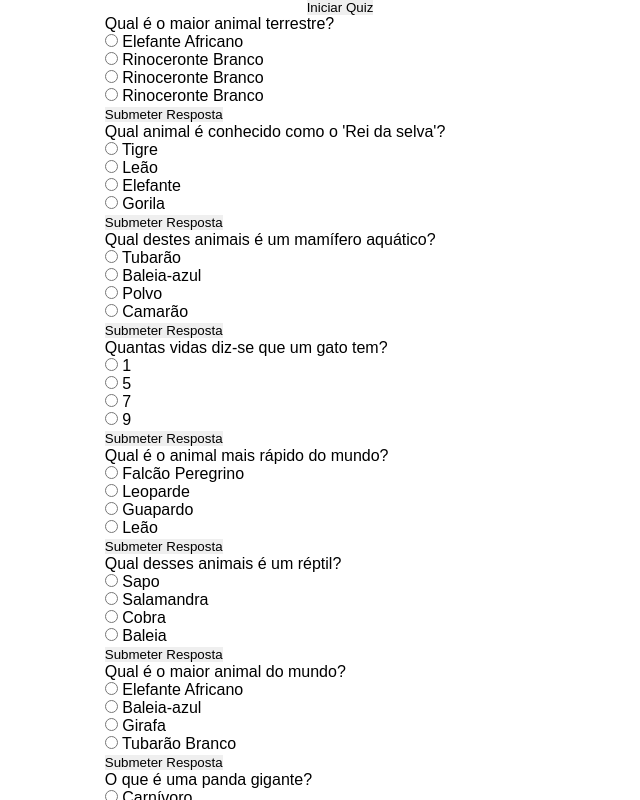
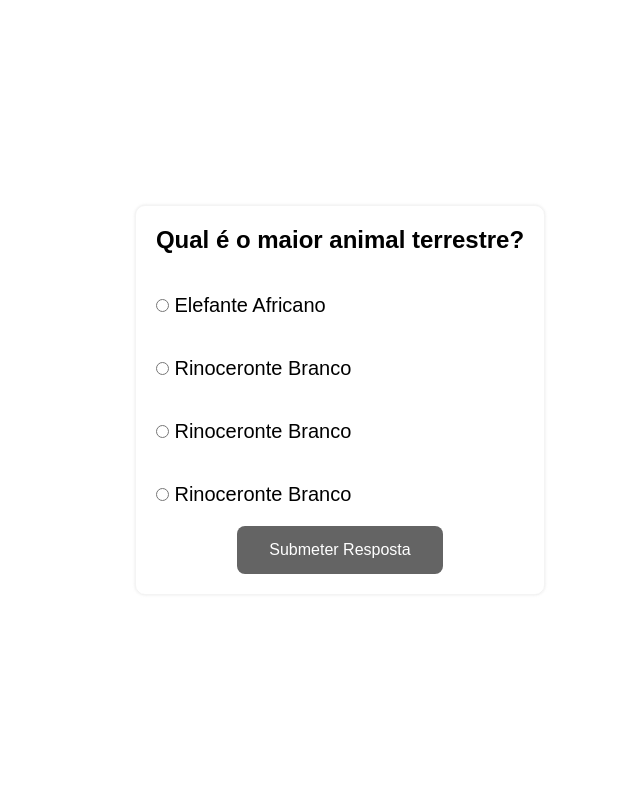
Before and after one commit to HeitorDalla/quiz-project, a plain HTML site: page index.html in a window 1280 px wide. Both pictures are taken after a click on the button "Iniciar Quiz". Shown: the top 800 px of the page, without its empty margins (300-940 px from the left). Drawn offline with Linux system fonts and the light colour scheme.

Commit message:
Arquivo HTML e CSS finalizado, faltando apenas o container de respostas

```diff
--- a/index.html
+++ b/index.html
@@ -14,10 +14,10 @@
             <button id="iniciarQuiz">Iniciar Quiz</button>
         </div>
 
-        <div id="perguntas">
-            <div id="pergunta">
+        <div id="perguntas" style="display: none;">
+            <div class="pergunta">
                 <!-- Sera adicionado um quebra de linha no Javascript -->
-                <label for="ipergunta">Qual é o maior animal terrestre?</label>
+                <h2 id="perguntaQuiz">Qual é o maior animal terrestre?</h2>
                 <!-- Sera adicionado um quebra de linha no Javascript -->
                 <div id="opcoes">
                     <div class="opcao">
@@ -41,12 +41,12 @@
                     </div>
                     <!-- Sera adicionado um quebra de linha no Javascript -->
                 </div>
-                <button type="submit">Submeter Resposta</button>
+                <button type="submit" class="enviarResposta">Submeter Resposta</button>
             </div>
 
-            <div id="pergunta">
+            <div class="pergunta">
                 <!-- Sera adicionado um quebra de linha no Javascript -->
-                <label for="ipergunta">Qual animal é conhecido como o 'Rei da selva'?</label>
+                <h2 id="perguntaQuiz">Qual animal é conhecido como o 'Rei da selva'?</h2>
                 <!-- Sera adicionado um quebra de linha no Javascript -->
                 <div id="opcoes">
                     <div class="opcao">
@@ -70,12 +70,12 @@
                     </div>
                     <!-- Sera adicionado um quebra de linha no Javascript -->
                 </div>
-                <button type="submit">Submeter Resposta</button>
+                <button type="submit" class="enviarResposta">Submeter Resposta</button>
             </div>
 
-            <div id="pergunta">
+            <div class="pergunta">
                 <!-- Sera adicionado um quebra de linha no Javascript -->
-                <label for="ipergunta">Qual destes animais é um mamífero aquático?</label>
+                <h2 id="perguntaQuiz">Qual destes animais é um mamífero aquático?</h2>
                 <!-- Sera adicionado um quebra de linha no Javascript -->
                 <div id="opcoes">
                     <div class="opcao">
@@ -99,12 +99,12 @@
                     </div>
                     <!-- Sera adicionado um quebra de linha no Javascript -->
                 </div>
-                <button type="submit">Submeter Resposta</button>
+                <button type="submit" class="enviarResposta">Submeter Resposta</button>
             </div>
 
-            <div id="pergunta">
+            <div class="pergunta">
                 <!-- Sera adicionado um quebra de linha no Javascript -->
-                <label for="ipergunta">Quantas vidas diz-se que um gato tem?</label>
+                <h2 id="perguntaQuiz">Quantas vidas diz-se que um gato tem?</h2>
                 <!-- Sera adicionado um quebra de linha no Javascript -->
                 <div id="opcoes">
                     <div class="opcao">
@@ -128,12 +128,12 @@
                     </div>
                     <!-- Sera adicionado um quebra de linha no Javascript -->
                 </div>
-                <button type="submit">Submeter Resposta</button>
+                <button type="submit" class="enviarResposta">Submeter Resposta</button>
             </div>
 
-            <div id="pergunta">
+            <div class="pergunta">
                 <!-- Sera adicionado um quebra de linha no Javascript -->
-                <label for="ipergunta">Qual é o animal mais rápido do mundo?</label>
+                <label for="ipergunta" class="perguntaQuiz">Qual é o animal mais rápido do mundo?</label>
                 <!-- Sera adicionado um quebra de linha no Javascript -->
                 <div id="opcoes">
                     <div class="opcao">
@@ -157,12 +157,12 @@
                     </div>
                     <!-- Sera adicionado um quebra de linha no Javascript -->
                 </div>
-                <button type="submit">Submeter Resposta</button>
+                <button type="submit" class="enviarResposta">Submeter Resposta</button>
             </div>
 
-            <div id="pergunta">
+            <div class="pergunta">
                 <!-- Sera adicionado um quebra de linha no Javascript -->
-                <label for="ipergunta">Qual desses animais é um réptil?</label>
+                <label for="ipergunta" class="perguntaQuiz">Qual desses animais é um réptil?</label>
                 <!-- Sera adicionado um quebra de linha no Javascript -->
                 <div id="opcoes">
                     <div class="opcao">
@@ -186,12 +186,12 @@
                     </div>
                     <!-- Sera adicionado um quebra de linha no Javascript -->
                 </div>
-                <button type="submit">Submeter Resposta</button>
+                <button type="submit" class="enviarResposta">Submeter Resposta</button>
             </div>
 
-            <div id="pergunta">
+            <div class="pergunta">
                 <!-- Sera adicionado um quebra de linha no Javascript -->
-                <label for="ipergunta">Qual é o maior animal do mundo?</label>
+                <label for="ipergunta" class="perguntaQuiz">Qual é o maior animal do mundo?</label>
                 <!-- Sera adicionado um quebra de linha no Javascript -->
                 <div id="opcoes">
                     <div class="opcao">
@@ -215,12 +215,12 @@
                     </div>
                     <!-- Sera adicionado um quebra de linha no Javascript -->
                 </div>
-                <button type="submit">Submeter Resposta</button>
+                <button type="submit" class="enviarResposta">Submeter Resposta</button>
             </div>
 
-            <div id="pergunta">
+            <div class="pergunta">
                 <!-- Sera adicionado um quebra de linha no Javascript -->
-                <label for="ipergunta">O que é uma panda gigante?</label>
+                <label for="ipergunta" class="perguntaQuiz">O que é uma panda gigante?</label>
                 <!-- Sera adicionado um quebra de linha no Javascript -->
                 <div id="opcoes">
                     <div class="opcao">
@@ -244,12 +244,12 @@
                     </div>
                     <!-- Sera adicionado um quebra de linha no Javascript -->
                 </div>
-                <button type="submit">Submeter Resposta</button>
+                <button type="submit" class="enviarResposta">Submeter Resposta</button>
             </div>
 
-            <div id="pergunta">
+            <div class="pergunta">
                 <!-- Sera adicionado um quebra de linha no Javascript -->
-                <label for="ipergunta">Qual destes animais é conhecido por ter uma excelente memória?</label>
+                <label for="ipergunta" class="perguntaQuiz">Qual destes animais é conhecido por ter uma excelente memória?</label>
                 <!-- Sera adicionado um quebra de linha no Javascript -->
                 <div id="opcoes">
                     <div class="opcao">
@@ -273,12 +273,12 @@
                     </div>
                     <!-- Sera adicionado um quebra de linha no Javascript -->
                 </div>
-                <button type="submit">Submeter Resposta</button>
+                <button type="submit" class="enviarResposta">Submeter Resposta</button>
             </div>
 
-            <div id="pergunta">
+            <div class="pergunta">
                 <!-- Sera adicionado um quebra de linha no Javascript -->
-                <label for="ipergunta">Qual animal é o símbolo nacional da Austrália?</label>
+                <label for="ipergunta" class="perguntaQuiz">Qual animal é o símbolo nacional da Austrália?</label>
                 <!-- Sera adicionado um quebra de linha no Javascript -->
                 <div id="opcoes">
                     <div class="opcao">
@@ -302,11 +302,11 @@
                     </div>
                     <!-- Sera adicionado um quebra de linha no Javascript -->
                 </div>
-                <button type="submit">Submeter Resposta</button>
+                <button type="submit" class="enviarResposta">Submeter Resposta</button>
             </div>
         </div>
 
-        <div id="resultado">
+        <div id="resultado" style="display: none;">
             <h2 id="textoResposta"> <!-- Mensagem de aprovação/reprovação --> </h2>
             <div id="resposta">
                 <h3>Respostas:</h3>
--- a/script.js
+++ b/script.js
@@ -1,28 +1,52 @@
 "use strict";
 
-const alternativasCorretas = {
+// Variáveis Globais dos Containers
+const inicio = document.querySelector("#inicio");
+const perguntas = document.querySelector("#perguntas");
+const resultado = document.querySelector("#resultado");
 
-}
+const todasPerguntas = [...perguntas.querySelectorAll("#perguntas .pergunta")]; // Vai pegar todas as perguntas
+let indicePergunta = 0; // Vai controlar qual pergunta vai estar sendo exibida
 
-const todasPerguntas = [...document.querySelectorAll(".pergunta")];
+// Funcao para exibir pergunta com base no indice global
+function mostrarPerguntas (indice) {
 
-todasPerguntas.forEach((pergunta) => {
-    console.log("oi")
+    todasPerguntas.forEach((pergunta) => { // Desativar todas as perguntas
+        pergunta.style.display = 'none';
     });
 
+    const perguntaAtual = todasPerguntas[indice];
+    perguntaAtual.style.display = 'block';
 
+    // Funcionalidades do botao de enviar resposta
+    const enviarResposta = perguntaAtual.querySelector(".enviarResposta");
+    enviarResposta.addEventListener("click", (event) => {
+        event.preventDefault();
 
+        const respostaSelecionada = perguntaAtual.querySelector("input:checked");
 
-// document.querySelector("#iniciarQuiz").addEventListener("click", (event) => {
-//     event.preventDefault();
+        if (respostaSelecionada) {
+            if (indice < todasPerguntas.length - 1) {
+                indicePergunta ++;
+                mostrarPerguntas(indicePergunta);
+            } else {
+                resultado.style.display = 'block';
+                perguntaAtual.style.display = 'none';
+                perguntas.style.display = 'none'; // Oculta o container das perguntas
+            }
+        } else {
+            alert("Por favor, selecione uma resposta antes de avançar!");
+        }
+    });
+};
 
+// Funcionalidades do botao de iniciar quiz
+const iniciarQuiz = document.querySelector("#inicio #iniciarQuiz");
+iniciarQuiz.addEventListener("click", (event) => {
+    event.preventDefault();
 
+    inicio.style.display = 'none'; // Esconde o container inicio
+    perguntas.style.display = 'block'; // Introduso o container das perguntas
 
-// })
-
-// document.addEventListener("DOMContentLoaded", (event) => {
-//     event.preventDefault();
-
-
-
-// })
+    mostrarPerguntas(indicePergunta); // Vai mostrar a pergunta com base em seu indice
+});
--- a/style.css
+++ b/style.css
@@ -1,3 +1,5 @@
+/* Configurações Gerais */
+
 * {
     padding: 0;
     margin: 0;
@@ -6,16 +8,19 @@
 }
 
 html, body {
-    font-family: Arial, Helvetica, sans-serif;
+    font: normal normal 20px arial, sans-serif;
+    height: 100vh;
 }
 
 #quiz {
+    height: 100%;
     display: flex;
     justify-content: center;
     align-items: center;
     flex-flow: column wrap;
 }
 
+/* Configurações do Botão de Iniciar Quiz */
 
 #inicio {
     display: flex;
@@ -23,3 +28,68 @@ html, body {
     align-items: center;
     flex-flow: column wrap;
 }
+
+#iniciarQuiz {
+    margin: 20px;
+    padding: 20px;
+    border: 1px solid black;
+    border-radius: 6px;
+    background-color: #ccc;
+    transition: transform 0.3s ease;
+}
+
+#iniciarQuiz:hover {
+    transform: scale(1.1);
+    background-color: #b3b3b3;
+}
+
+/* Configurações do container Perguntas */
+
+#perguntas {
+    padding: 20px;
+    display: flex;
+    justify-content: center;
+    align-items: center;
+    border: 1px solid rgba(190, 190, 190, 0.178);
+    border-radius: 10px;
+    box-shadow: 0px 0px 3px rgba(187, 187, 187, 0.349);
+}
+
+.pergunta {
+    display: flex;
+    justify-content: center;
+    align-items: center;
+}
+
+#perguntas .pergunta #perguntaQuiz {
+    font: normal bold 24px arial, sans-serif;
+    margin-bottom: 20px;
+}
+
+#opcoes {
+    display: flex;
+    justify-content: center;
+    align-items: left;
+    flex-flow: column wrap;
+}
+
+#opcoes .opcao {
+    margin: 20px 0 20px 0;
+}
+
+.enviarResposta{
+    background-color: #646464;
+    color: white;
+    border: none;
+    padding: 15px 32px;
+    text-decoration: none;
+    display: block;
+    font-size: 16px;
+    border-radius: 8px;
+    transition: background-color 0.3s ease, transform 0.2s ease;
+    margin: auto;
+}
+
+.enviarResposta:hover {
+    background-color: #414141;
+}
```
Lines whose indentation alone changed are shown as unchanged.
